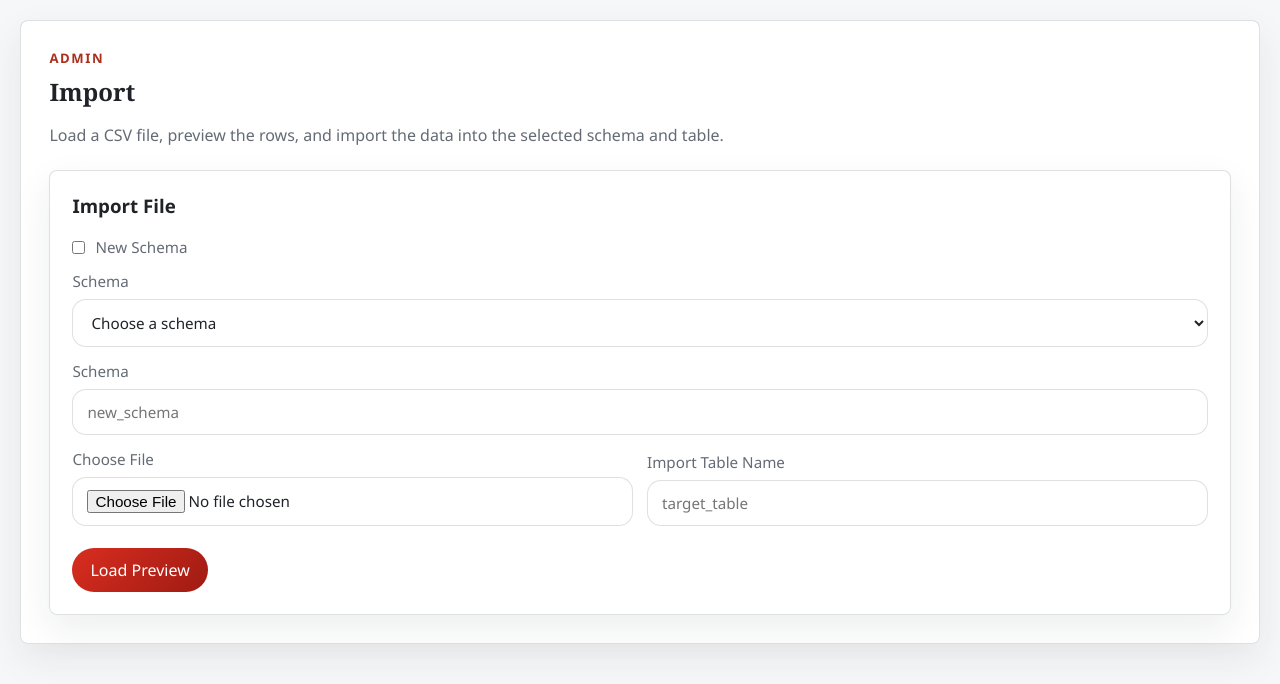
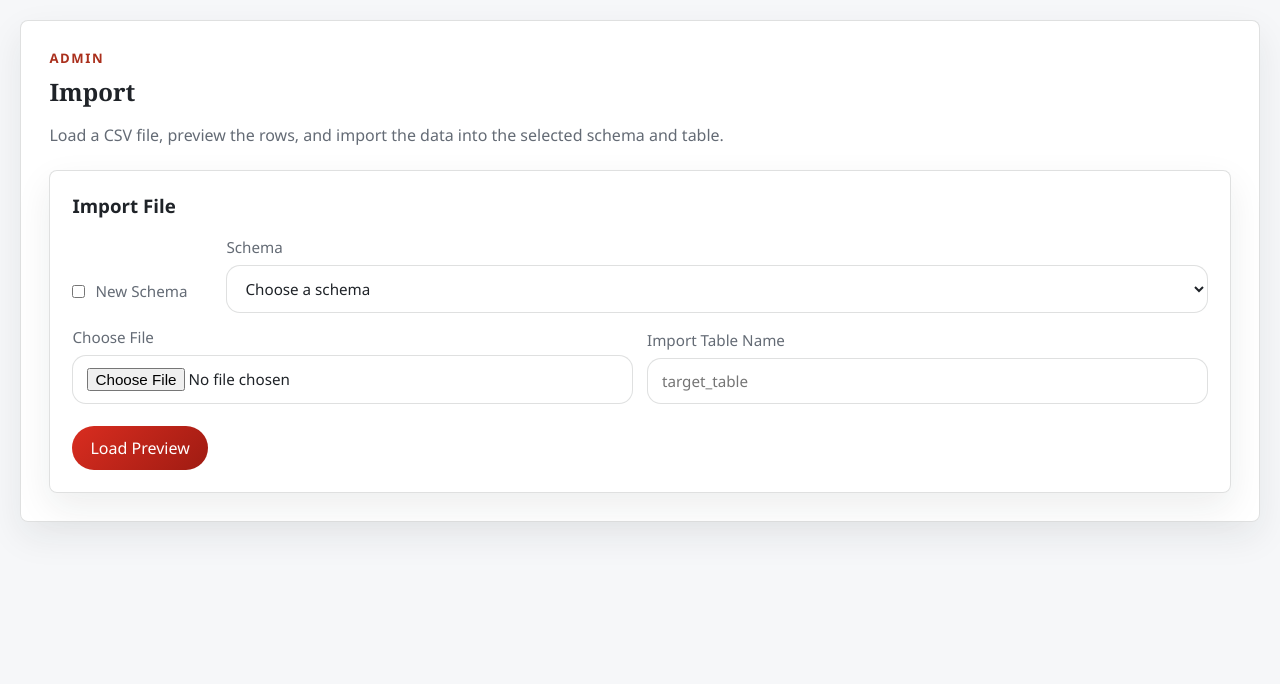
Before and after one commit to ivanxma/HeatWave_Demo, a Flask app: template templates/import.html in a window 1280 px wide. Shown: the top 684 px of the page. Run offline with Flask 3, Linux system fonts and the light colour scheme; the template is opened without the code that fills it, so the values that code supplies are empty; some libraries are stand-ins or nearby versions.

Commit message:
Consolidate import schema control

```diff
--- a/static/style.css
+++ b/static/style.css
@@ -1152,7 +1152,7 @@
 }
 
 .import-schema-grid {
-  grid-template-columns: minmax(220px, 1fr);
+  grid-template-columns: minmax(140px, max-content) minmax(220px, 1fr);
 }
 
 .import-file-table-grid {
@@ -1161,6 +1161,17 @@
 
 .import-new-schema-toggle {
   justify-self: start;
+  align-self: end;
+  min-height: 44px;
+}
+
+.import-schema-field,
+.import-schema-control {
+  min-width: 0;
+}
+
+.import-schema-control {
+  display: block;
 }
 
 .import-existing-target-warning {
--- a/templates/import.html
+++ b/templates/import.html
@@ -13,15 +13,16 @@
     <form method="post" enctype="multipart/form-data" class="form-grid" id="import-file-form">
       <input type="hidden" name="preview_token" value="{{ import_form.preview_token }}">
 
+      <div class="import-schema-grid">
         <label class="checkbox-field import-new-schema-toggle">
           <input name="new_schema" id="import-new-schema-checkbox" type="checkbox" {% if import_form.new_schema %}checked{% endif %}>
           <span>New Schema</span>
         </label>
 
-      <div class="import-schema-grid">
-        <label id="import-existing-schema-field" {% if import_form.new_schema %}hidden{% endif %}>
+        <label class="import-schema-field">
           Schema
-          <select name="database_name" id="import-schema-select" {% if import_form.new_schema %}disabled{% endif %}>
+          <span class="import-schema-control">
+            <select name="database_name" id="import-schema-select" {% if import_form.new_schema %}hidden disabled{% endif %}>
               <option value="">Choose a schema</option>
               {% for database in import_tree %}
               <option value="{{ database.database_name }}" {% if database.database_name == import_form.database_name and not import_form.new_schema %}selected{% endif %}>
@@ -29,10 +30,6 @@
               </option>
               {% endfor %}
             </select>
-        </label>
-
-        <label id="import-new-schema-field" {% if not import_form.new_schema %}hidden{% endif %}>
-          Schema
             <input
               name="database_name"
               id="import-schema-input"
@@ -40,13 +37,14 @@
               value="{{ import_form.database_name if import_form.new_schema else '' }}"
               list="import-database-options"
               placeholder="new_schema"
-            {% if not import_form.new_schema %}disabled{% endif %}
+              {% if not import_form.new_schema %}hidden disabled{% endif %}
             >
             <datalist id="import-database-options">
               {% for database in import_tree %}
               <option value="{{ database.database_name }}">{{ database.database_name }}{% if database.is_system %} (system){% endif %}</option>
               {% endfor %}
             </datalist>
+          </span>
         </label>
       </div>
 
@@ -249,8 +247,6 @@
 <script>
   (() => {
     const importForm = document.getElementById("import-file-form");
-    const existingSchemaField = document.getElementById("import-existing-schema-field");
-    const newSchemaField = document.getElementById("import-new-schema-field");
     const schemaSelect = document.getElementById("import-schema-select");
     const schemaInput = document.getElementById("import-schema-input");
     const newSchemaCheckbox = document.getElementById("import-new-schema-checkbox");
@@ -262,16 +258,12 @@
 
     function syncSchemaMode() {
       const isNewSchema = Boolean(newSchemaCheckbox && newSchemaCheckbox.checked);
-      if (existingSchemaField) {
-        existingSchemaField.hidden = isNewSchema;
-      }
-      if (newSchemaField) {
-        newSchemaField.hidden = !isNewSchema;
-      }
       if (schemaSelect) {
+        schemaSelect.hidden = isNewSchema;
         schemaSelect.disabled = isNewSchema;
       }
       if (schemaInput) {
+        schemaInput.hidden = !isNewSchema;
         schemaInput.disabled = !isNewSchema;
       }
     }
```
Lines whose indentation alone changed are shown as unchanged.
